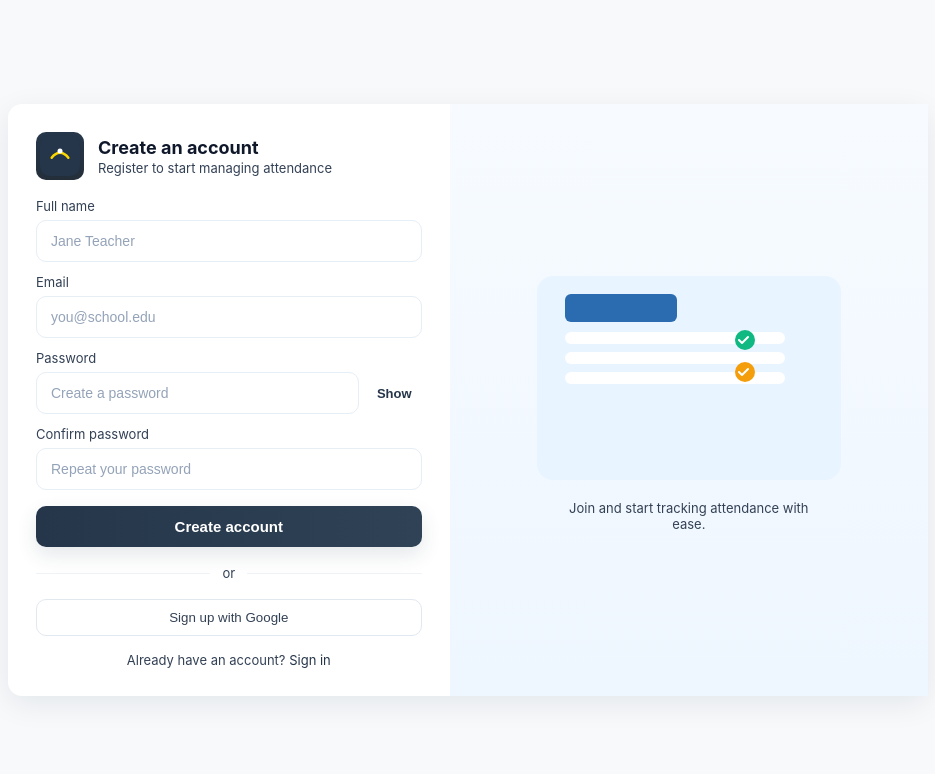
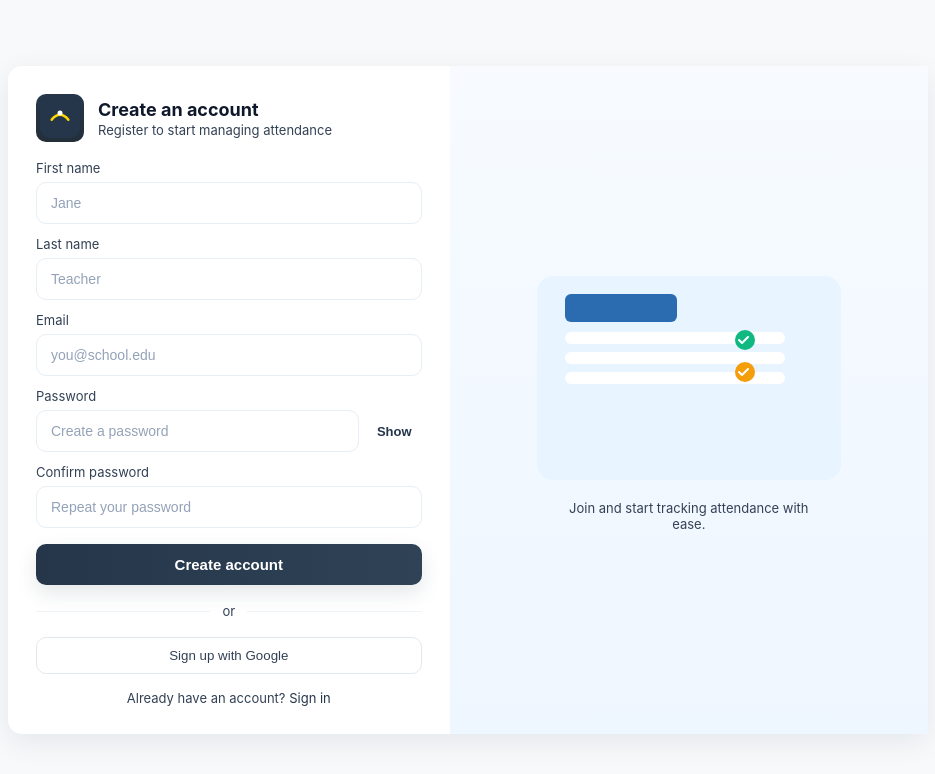
Before and after one commit to tetWantsToCode/TeacherAttendanceCheckerSystem-IT342-G01-Group7, a React (Vite) app in the folder web/tacs-app/: page / in a window 1280 px wide. Shown: the top 774 px of the page, without its empty margins (172-1107 px from the left). Built offline with nearby package versions, Linux system fonts and the light colour scheme.

Commit message:
updated Register.jsx to follow ERD parameters, fullname -> fname and lname

```diff
--- a/web/tacs-app/src/pages/Register.jsx
+++ b/web/tacs-app/src/pages/Register.jsx
@@ -2,7 +2,8 @@ import React, { useState } from "react";
 import "../css/Register.css";
 
 export default function Register({ onNavigate }) {
-    const [fullName, setFullName] = useState("");
+    const [fname, setFname] = useState("");
+    const [lname, setLname] = useState("");
     const [email, setEmail] = useState("");
     const [password, setPassword] = useState("");
     const [confirmPassword, setConfirmPassword] = useState("");
@@ -11,7 +12,7 @@ export default function Register({ onNavigate }) {
     function handleSubmit(e) {
         e.preventDefault();
         // UI-only: just log values. Replace with real auth call later.
-        console.log({ fullName, email, password, confirmPassword });
+        console.log({ fname, lname, email, password, confirmPassword });
     }
 
     return (
@@ -33,15 +34,29 @@ export default function Register({ onNavigate }) {
                     </div>
 
                     <form className="register-form" onSubmit={handleSubmit} noValidate>
-                        <label className="form-label" htmlFor="name">Full name</label>
+                        <label className="form-label" htmlFor="fname">First name</label>
                         <div className="form-group">
                             <input
-                                id="name"
+                                id="fname"
                                 className="input"
                                 type="text"
-                                placeholder="Jane Teacher"
-                                value={fullName}
-                                onChange={(e) => setFullName(e.target.value)}
+                                placeholder="Jane"
+                                value={fname}
+                                onChange={(e) => setFname(e.target.value)}
+                                required
+                                aria-required="true"
+                            />
+                        </div>
+
+                        <label className="form-label" htmlFor="lname">Last name</label>
+                        <div className="form-group">
+                            <input
+                                id="lname"
+                                className="input"
+                                type="text"
+                                placeholder="Teacher"
+                                value={lname}
+                                onChange={(e) => setLname(e.target.value)}
                                 required
                                 aria-required="true"
                             />
```
